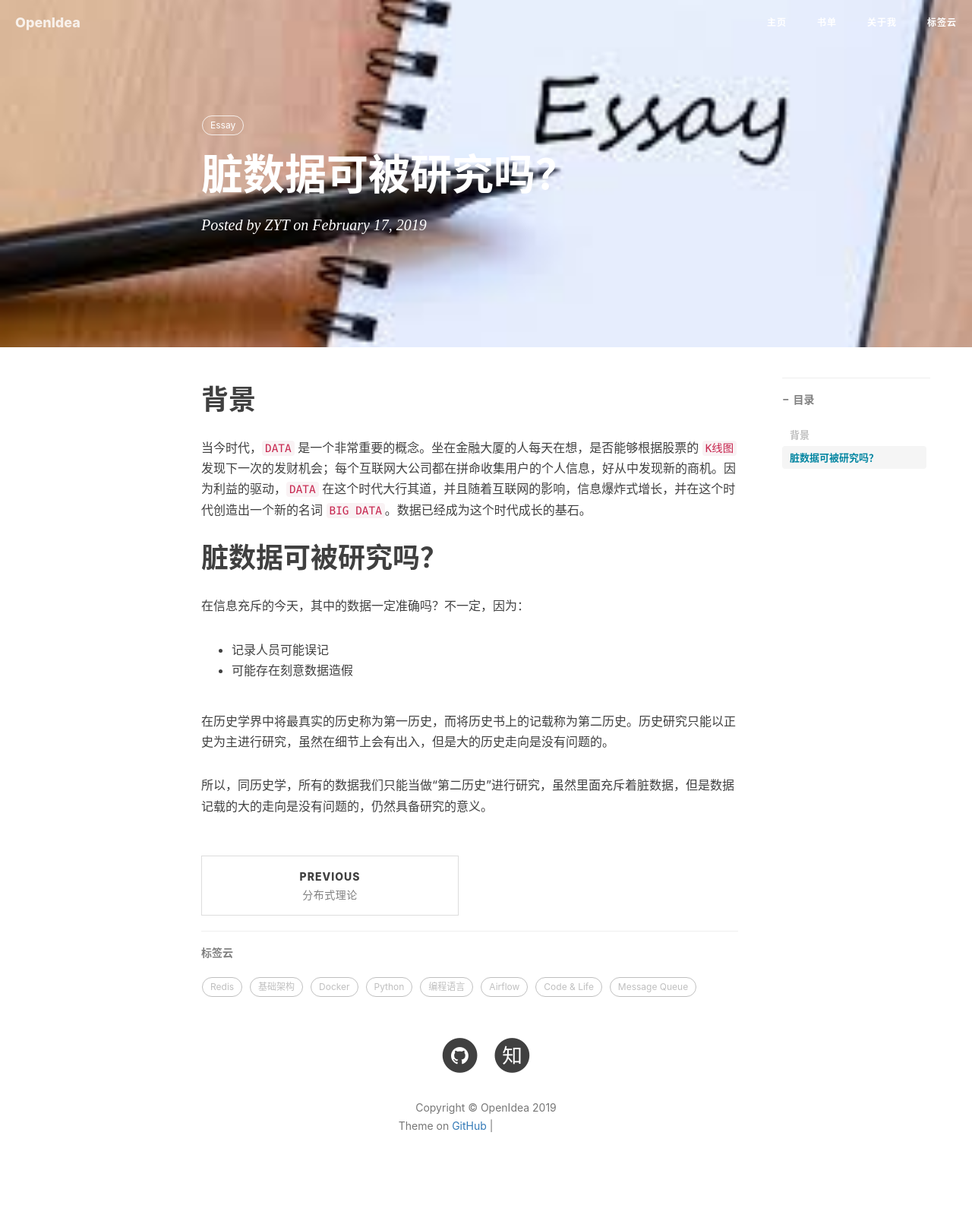
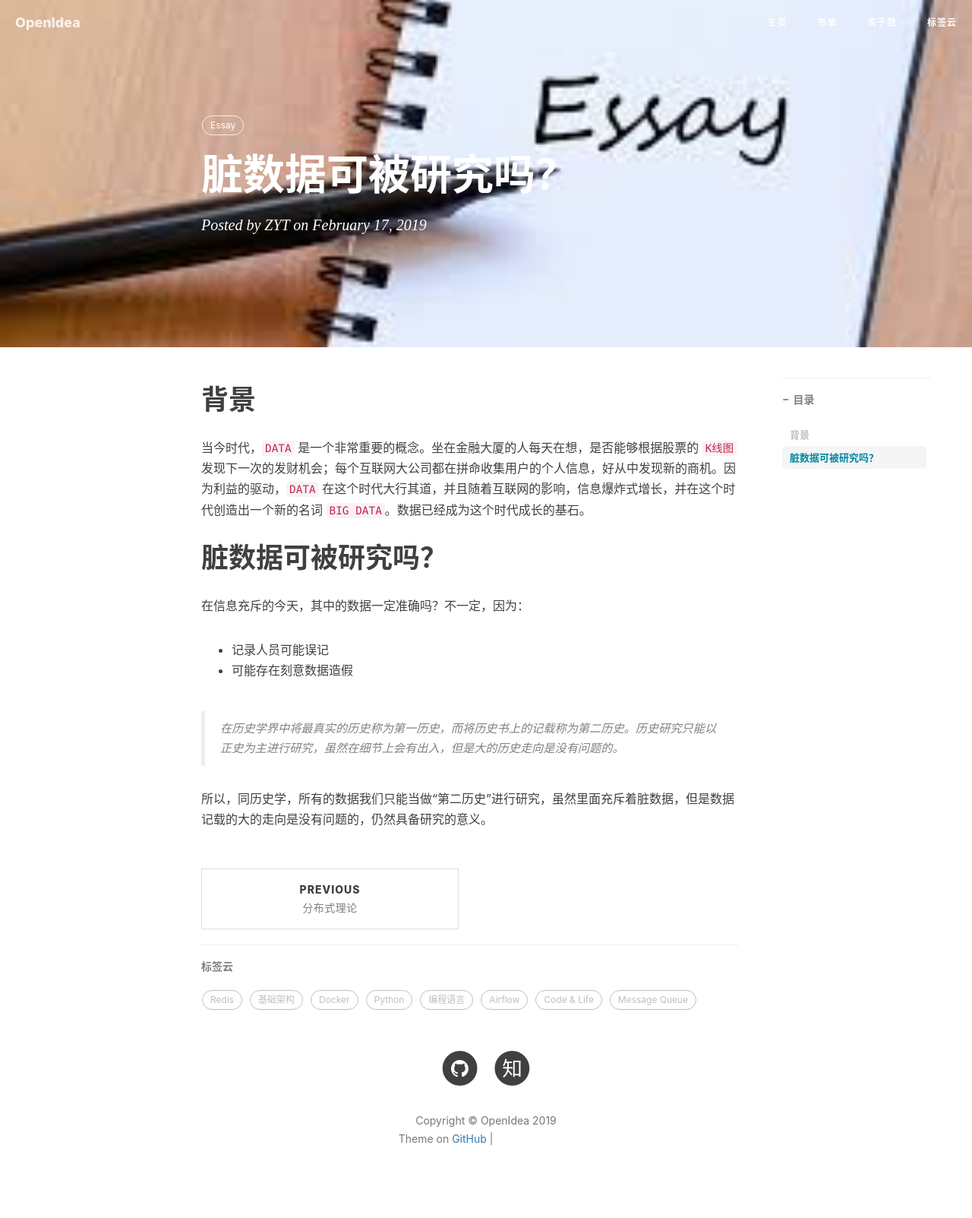
Before and after one commit to zyt312074545/zyt312074545.github.io, a Jekyll site: the page built from _posts/2019-02-17-essay.md, in a window 1280 px wide. Shown: the whole page at 76% size. Built offline with Jekyll 4.4.1, drawn with Linux system fonts in a browser that asks for light colours; nearby versions of some CDN libraries; comment, search, counter and statistics services are not loaded; grey boxes are pictures that could not be loaded.

```diff
--- a/_posts/2019-02-17-essay.md
+++ b/_posts/2019-02-17-essay.md
@@ -21,6 +21,6 @@ tags:
 - 记录人员可能误记
 - 可能存在刻意数据造假
 
-在历史学界中将最真实的历史称为第一历史，而将历史书上的记载称为第二历史。历史研究只能以正史为主进行研究，虽然在细节上会有出入，但是大的历史走向是没有问题的。
+> 在历史学界中将最真实的历史称为第一历史，而将历史书上的记载称为第二历史。历史研究只能以正史为主进行研究，虽然在细节上会有出入，但是大的历史走向是没有问题的。
 
 所以，同历史学，所有的数据我们只能当做“第二历史”进行研究，虽然里面充斥着脏数据，但是数据记载的大的走向是没有问题的，仍然具备研究的意义。
```
